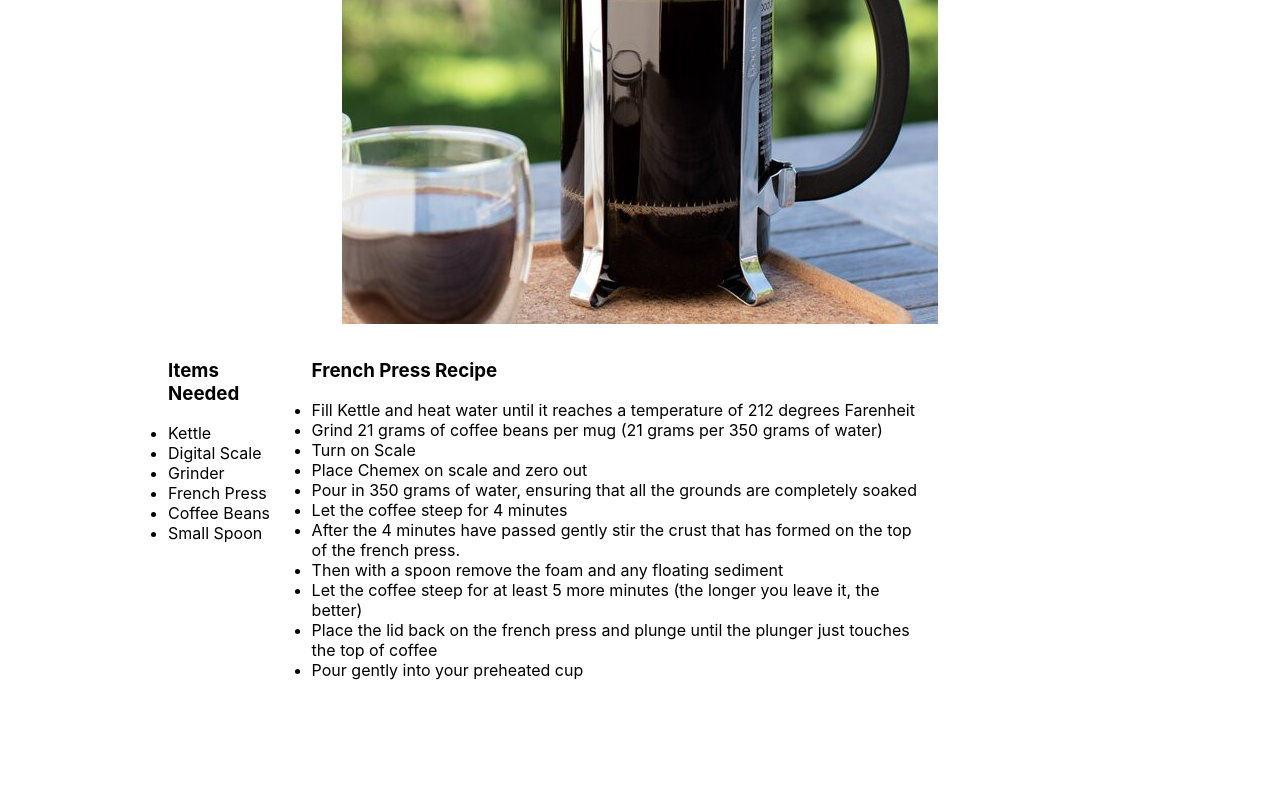
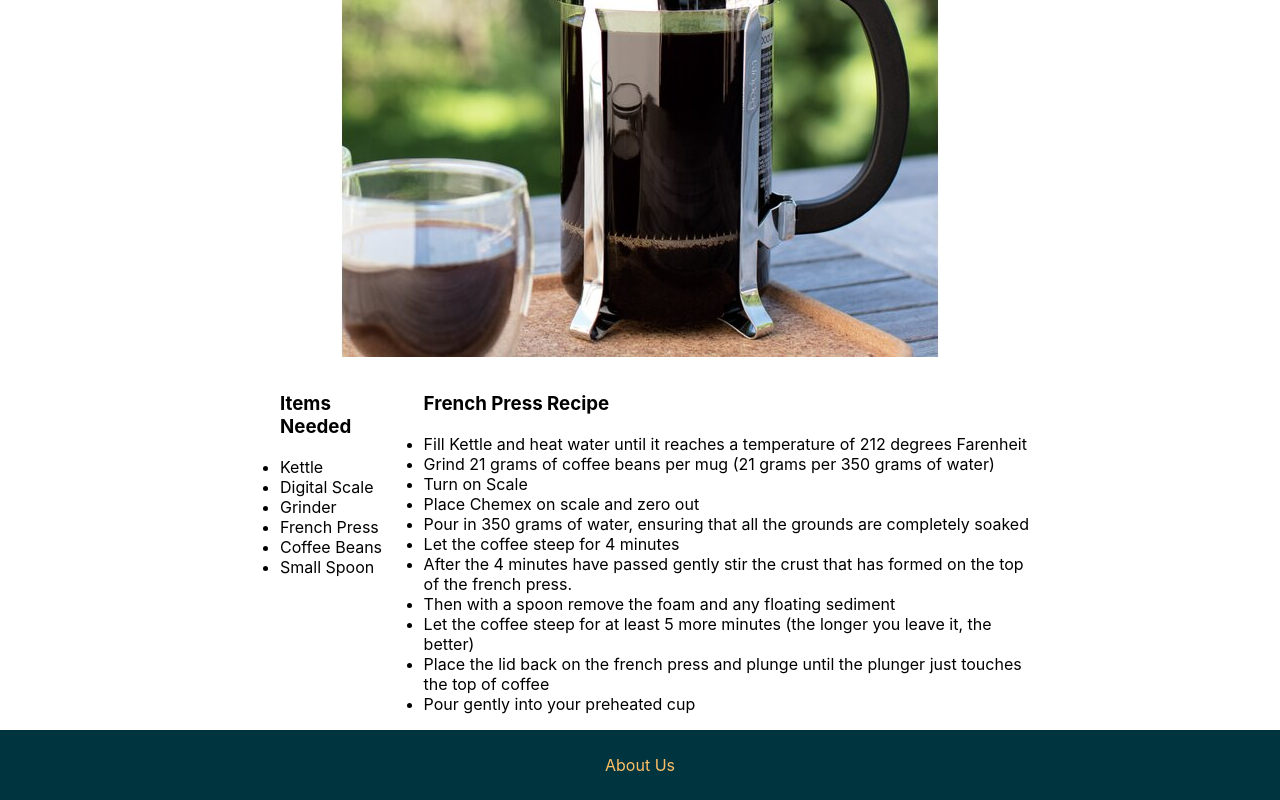
Before and after one commit to benwaples/coffee-findr-fe, a React (Create React App) app: page /Coffee101 in a window 1280 px wide. Shown: the part 2021-2821 px from the top of the page. Before the commit the page ends 2717 px from the top, so only its background shows below. Built offline with nearby package versions, Linux system fonts and the light colour scheme.

Commit message:
updated the footer, is working now

```diff
--- a/src/AboutUs.js
+++ b/src/AboutUs.js
@@ -1,4 +1,5 @@
 import React, { Component } from 'react'
+import Footer from './Footer.js'
 
 export default class AboutUs extends Component {
   render() {
@@ -58,6 +59,7 @@ export default class AboutUs extends Component {
           </section>
           </div>
         </div>
+        <Footer />
       </>
     )
   }
--- a/src/App.css
+++ b/src/App.css
@@ -26,6 +26,7 @@ body {
   height: 350px auto;
   padding: 15px;
   border-radius: 20px;
+  margin-bottom: 200px;
 }
 
 
@@ -527,3 +528,19 @@ button {
   border-radius: 50%;
   width: 120px;
 }
+
+.bigdaddydiv2 {
+  display: flex;
+  justify-content: center;
+  align-items: center;
+  flex-direction: column;
+  width: 100%;
+}
+
+.bigdaddydiv3 {
+  display: flex;
+  justify-content: center;
+  align-items: center;
+  flex-direction: column;
+  width: 100%;
+}
--- a/src/App.js
+++ b/src/App.js
@@ -9,7 +9,6 @@ import AuthPage from './Auth/AuthPage.js'
 import CoffeeList from './CoffeeList/CoffeeList';
 import FavoritesPage from './Favorites/FavoritesPage';
 import Header from './Header.js'
-import Footer from './Footer.js'
 import AboutUs from './AboutUs.js'
 import Coffee101 from './Coffee101/Coffee101.js'
 
@@ -80,7 +79,6 @@ export default class App extends Component {
                     {...routerProps} />}
               />
           </Switch>
-          {/* <Footer /> */}
       </Router>
   </div>
     )
--- a/src/Auth/AuthPage.js
+++ b/src/Auth/AuthPage.js
@@ -9,6 +9,7 @@ import DisplaySignUp from './DisplaySignUp.js'
 import ReactNotification from 'react-notifications-component'
 import { store } from 'react-notifications-component'
 import 'react-notifications-component/dist/theme.css'
+import Footer from '../Footer.js'
 
 const notification = {
   title: "Error!",
@@ -110,6 +111,7 @@ export default class AuthPage extends Component {
 
   render() {
     return (
+      <div className="bigdaddydiv3">
       <div className="auth">
         <ReactNotification />
         <div className="center">
@@ -131,6 +133,8 @@ export default class AuthPage extends Component {
           }
         </div>
       </div>
+      <Footer />
+    </div>
     )
   }
 }
--- a/src/Coffee101/Coffee101.js
+++ b/src/Coffee101/Coffee101.js
@@ -1,9 +1,10 @@
 import React, { Component } from 'react'
+import Footer from '../Footer.js'
 
 export default class Coffee101 extends Component {
     render() {
         return (
-            <div>
+            <div className="bigdaddydiv2">
                 <h1 className='brew101Header'>Brew 101</h1>
                 <h3 className='generalInfoHeader'>The Makeup of a Good Cup of Coffee</h3>
                 <div className='generalInfo'>
@@ -81,6 +82,7 @@ export default class Coffee101 extends Component {
                             <li>Pour gently into your preheated cup</li>
                     </ul>
                 </div>
+               <Footer className="coffee101footer" />
             </div>
         )
     }
```
